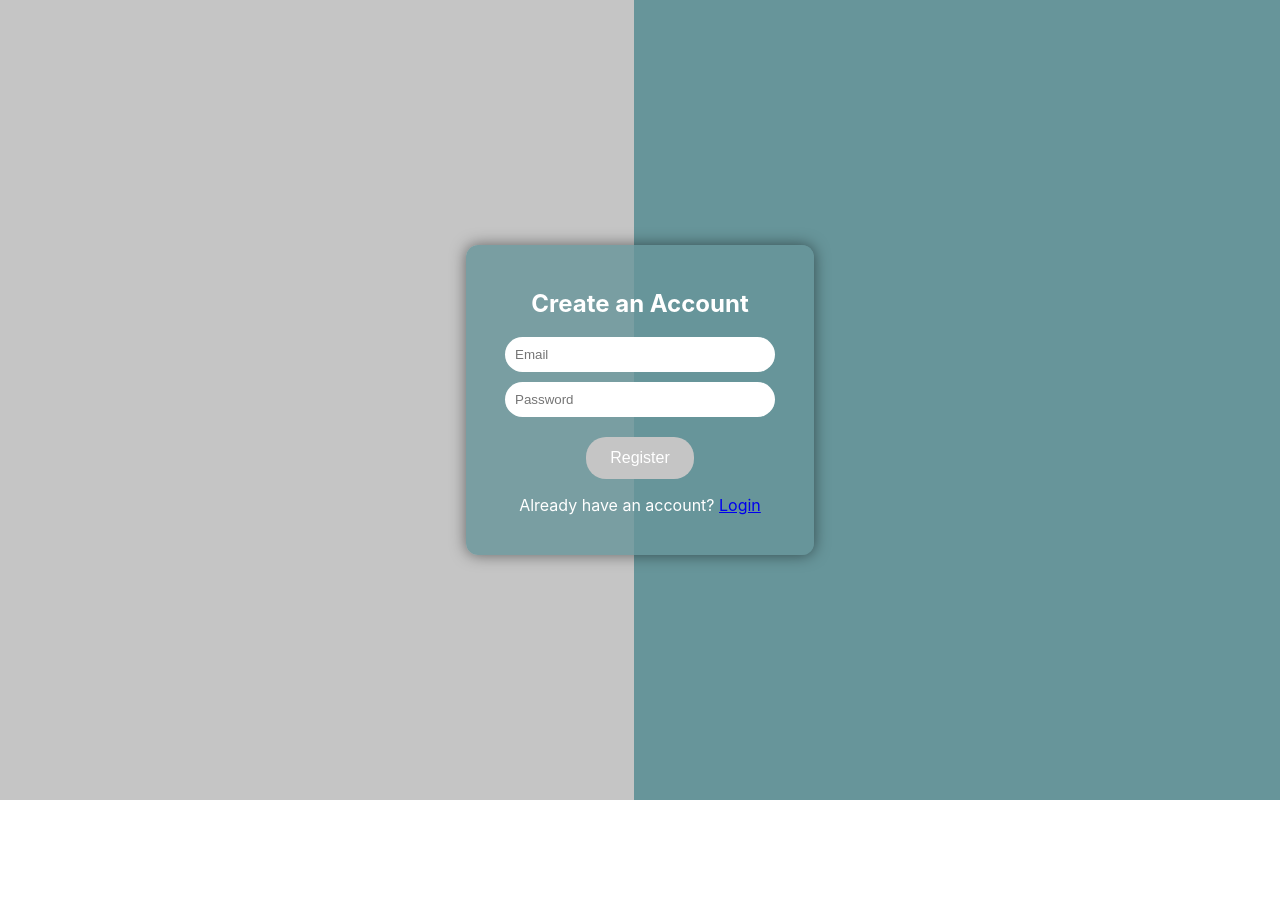
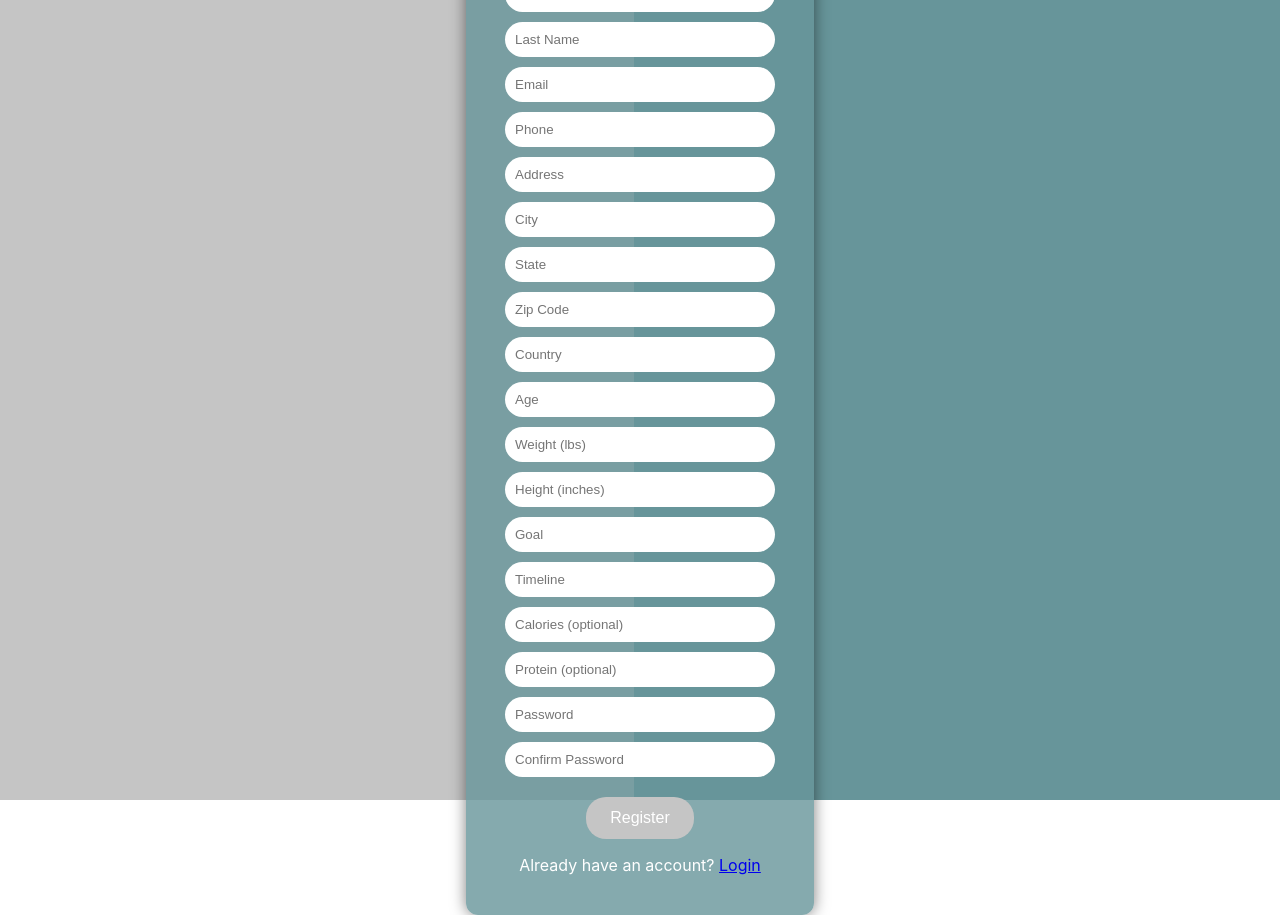
Before and after one commit to Brian7Carrasco/R_Day_1, a React (Create React App) app: page /register in a window 1280 px wide. Before the commit the page ends 800 px from the top, so only its background shows below. Built offline with nearby package versions, Linux system fonts and the light colour scheme.

Commit message:
12:21 5/14

```diff
--- a/src/components/RegisterPage.tsx
+++ b/src/components/RegisterPage.tsx
@@ -1,32 +1,82 @@
 import React, { useState } from "react";
 import { createUserWithEmailAndPassword } from "firebase/auth";
 import { auth } from "../firebaseConfig";
-import "./LoginPage.css";
+import { Link, useNavigate } from "react-router-dom";
+import "./LoginPage.css"; // You can keep using this or split styles later
 
 const RegisterPage: React.FC = () => {
+  // Define state for all input fields
+  const [firstName, setFirstName] = useState("");
+  const [lastName, setLastName] = useState("");
   const [email, setEmail] = useState("");
+  const [phone, setPhone] = useState("");
+  const [address, setAddress] = useState("");
+  const [city, setCity] = useState("");
+  const [state, setState] = useState("");
+  const [zip, setZip] = useState("");
+  const [country, setCountry] = useState("");
+  const [age, setAge] = useState("");
+  const [weight, setWeight] = useState("");
+  const [height, setHeight] = useState("");
+  const [goal, setGoal] = useState("");
+  const [timeline, setTimeline] = useState("");
+  const [calories, setCalories] = useState("");
+  const [protein, setProtein] = useState("");
   const [password, setPassword] = useState("");
+  const [confirmPassword, setConfirmPassword] = useState("");
 
+  const navigate = useNavigate(); // Used to redirect the user after registration
+
+  // When the form is submitted
   const handleRegister = (e: React.FormEvent) => {
-    e.preventDefault();
+    e.preventDefault(); // Prevent page reload
 
+    // Check if required fields are filled
     if (!email || !password) {
       alert("Email and password are required");
       return;
     }
 
+    // Check if passwords match
+    if (password !== confirmPassword) {
+      alert("Passwords do not match");
+      return;
+    }
+
+    // Create the user with Firebase Auth
     createUserWithEmailAndPassword(auth, email, password)
       .then((userCredential) => {
-        console.log("User registerd:", userCredential.user);
-        alert("Registration successful! You can now log in.");
+        const user = userCredential.user;
+        console.log("User registered:", user);
+        alert("User registered successfully!");
+
+        // Clear all form fields after success
+        setFirstName("");
+        setLastName("");
+        setEmail("");
+        setPhone("");
+        setAddress("");
+        setCity("");
+        setState("");
+        setZip("");
+        setCountry("");
+        setAge("");
+        setWeight("");
+        setHeight("");
+        setGoal("");
+        setTimeline("");
+        setCalories("");
+        setProtein("");
+        setPassword("");
+        setConfirmPassword("");
+
+        // Redirect to dashboard
+        navigate("/dashboard");
       })
       .catch((error) => {
         console.error("Registration error:", error);
-        alert("Error:" + error.message);
+        alert("Error: " + error.message);
       });
-
-    setEmail("");
-    setPassword("");
   };
 
   return (
@@ -35,25 +85,37 @@ const RegisterPage: React.FC = () => {
         <div className="login-box">
           <h2>Create an Account</h2>
           <form onSubmit={handleRegister}>
-            <input
-              type="email"
-              placeholder="Email"
-              className="login-input"
-              value={email}
-              onChange={(e) => setEmail(e.target.value)}
-            />
-            <input
-              type="password"
-              placeholder="Password"
-              className="login-input"
-              value={password}
-              onChange={(e) => setPassword(e.target.value)}
-            />
-            <button type="submit" className="login-button">
-              Register
-            </button>
+            {/* Personal Information */}
+            <input type="text" placeholder="First Name" className="register-input" value={firstName} onChange={(e) => setFirstName(e.target.value)} />
+            <input type="text" placeholder="Last Name" className="register-input" value={lastName} onChange={(e) => setLastName(e.target.value)} />
+            <input type="email" placeholder="Email" className="register-input" value={email} onChange={(e) => setEmail(e.target.value)} />
+            <input type="text" placeholder="Phone" className="register-input" value={phone} onChange={(e) => setPhone(e.target.value)} />
+
+            {/* Address Information */}
+            <input type="text" placeholder="Address" className="register-input" value={address} onChange={(e) => setAddress(e.target.value)} />
+            <input type="text" placeholder="City" className="register-input" value={city} onChange={(e) => setCity(e.target.value)} />
+            <input type="text" placeholder="State" className="register-input" value={state} onChange={(e) => setState(e.target.value)} />
+            <input type="text" placeholder="Zip Code" className="register-input" value={zip} onChange={(e) => setZip(e.target.value)} />
+            <input type="text" placeholder="Country" className="register-input" value={country} onChange={(e) => setCountry(e.target.value)} />
+
+            {/* Health Goals */}
+            <input type="number" placeholder="Age" className="register-input" value={age} onChange={(e) => setAge(e.target.value)} />
+            <input type="number" placeholder="Weight (lbs)" className="register-input" value={weight} onChange={(e) => setWeight(e.target.value)} />
+            <input type="number" placeholder="Height (inches)" className="register-input" value={height} onChange={(e) => setHeight(e.target.value)} />
+            <input type="text" placeholder="Goal" className="register-input" value={goal} onChange={(e) => setGoal(e.target.value)} />
+            <input type="text" placeholder="Timeline" className="register-input" value={timeline} onChange={(e) => setTimeline(e.target.value)} />
+            <input type="number" placeholder="Calories (optional)" className="register-input" value={calories} onChange={(e) => setCalories(e.target.value)} />
+            <input type="number" placeholder="Protein (optional)" className="register-input" value={protein} onChange={(e) => setProtein(e.target.value)} />
+
+            {/* Account Info */}
+            <input type="password" placeholder="Password" className="register-input" value={password} onChange={(e) => setPassword(e.target.value)} />
+            <input type="password" placeholder="Confirm Password" className="register-input" value={confirmPassword} onChange={(e) => setConfirmPassword(e.target.value)} />
+
+            <button type="submit" className="register-button">Register</button>
+
+            {/* Navigation for existing users */}
             <p className="login-footer">
-              Already have an account? <a href="/">Login</a>
+              Already have an account? <Link to="/">Login</Link>
             </p>
           </form>
         </div>
```
